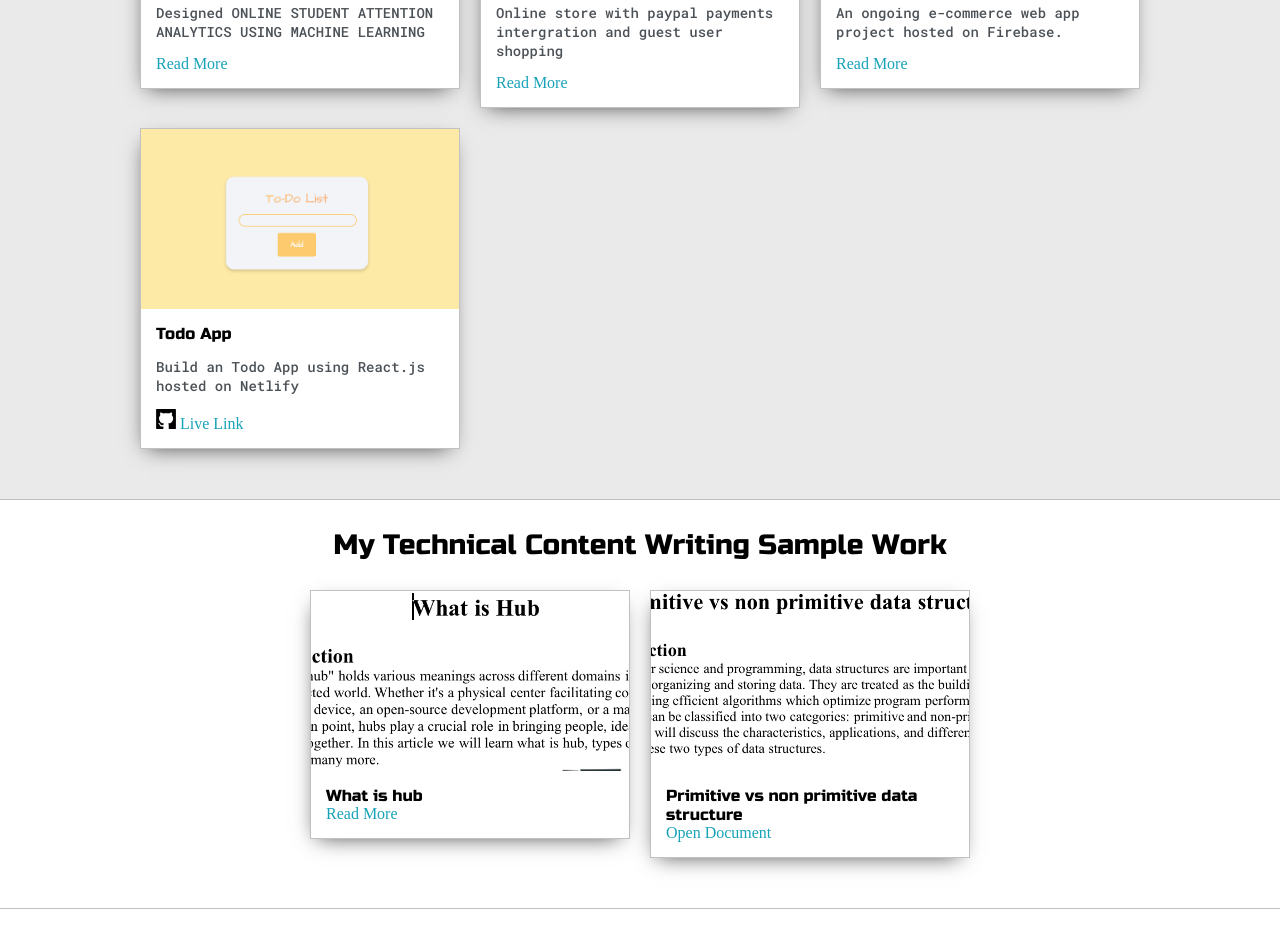
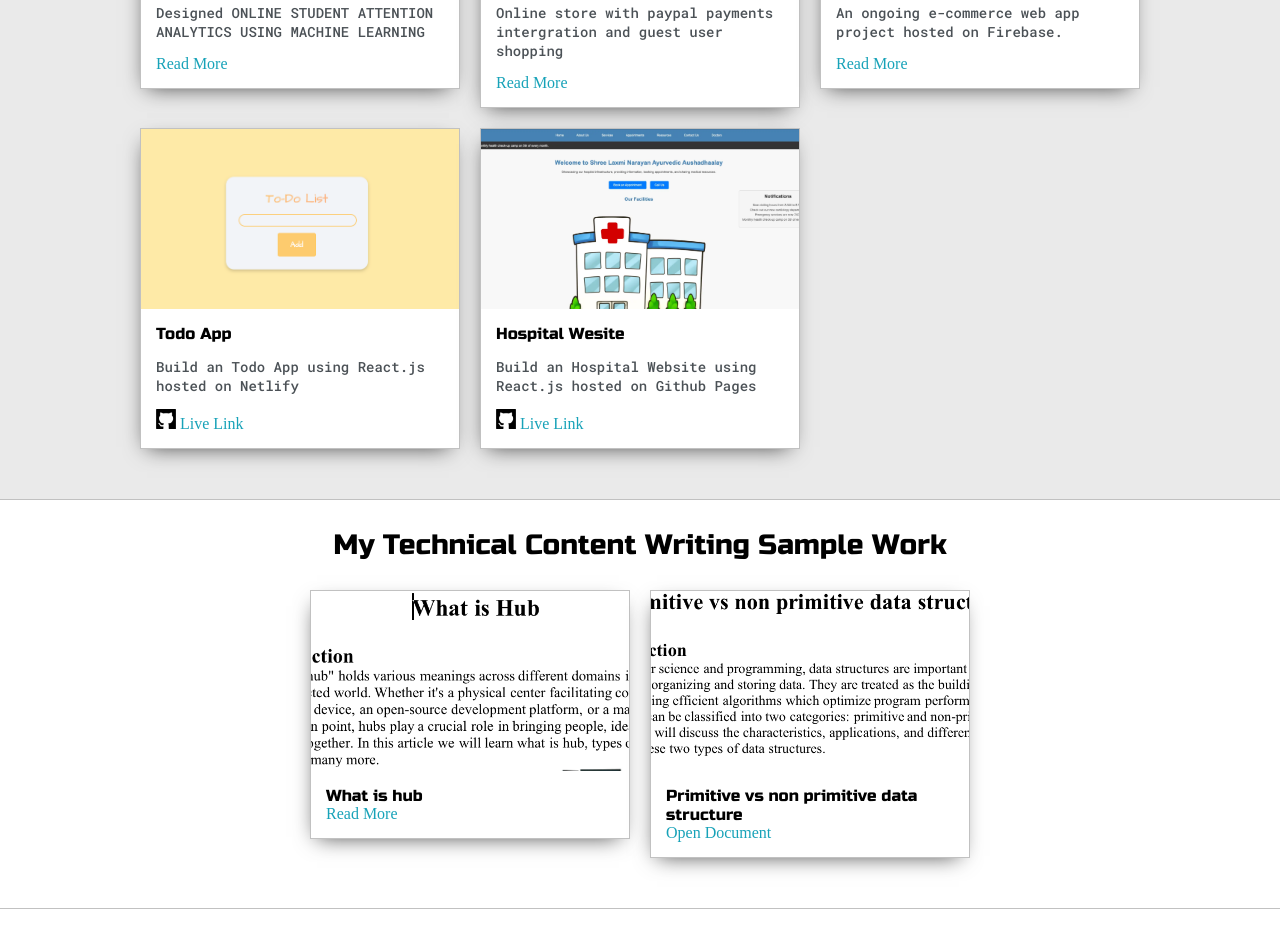
Before and after one commit to Abhizerk/abhishek.github.io, a plain HTML site: page index.html in a window 1280 px wide. Shown: the part 2294-3219 px from the top of the page. Drawn offline with Linux system fonts and the light colour scheme.

Commit message:
added my new project

```diff
--- a/index.html
+++ b/index.html
@@ -239,6 +239,19 @@
 					</div>
 				  </div>
 
+				<div>
+					<div class="post">
+					  <img class="thumbnail" src="images/hos.webp">
+					  <div class="post-preview">
+						<h6 class="post-title">Hospital Wesite</h6>
+						<p class="post-intro">Build an Hospital Website using React.js hosted on Github Pages </p>
+						<a href="https://github.com/Abhizerk/hospital-website" target="_blank">
+						  <img src="images/38401.png" alt="GitHub Logo" width="20" height="20">
+						  <a href="https://abhizerk.github.io/hospital-website/">Live Link</a>
+						</a>
+					  </div>
+					</div>
+				</div>
 
 			</div>
 		</div>
```
Also changed, not shown: images/hos.webp (added).
